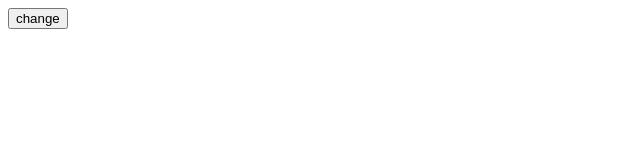
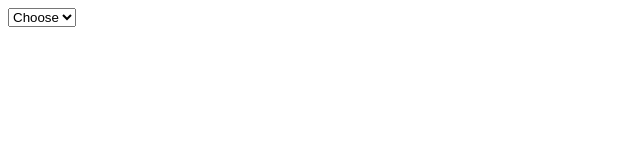
Before and after one commit to MartinFiori/memo-game, a React app: page / in a window 1280 px wide. Shown: the top 160 px of the page, without its empty margins (0-640 px from the left). Built offline with nearby package versions, Linux system fonts and the light colour scheme.

Commit message:
adding selector and styles with webpack

```diff
--- a/package.json
+++ b/package.json
@@ -30,6 +30,8 @@
     "css-loader": "^7.1.2",
     "html-webpack-plugin": "^5.6.0",
     "react-refresh": "^0.14.2",
+    "sass": "^1.77.8",
+    "sass-loader": "^14.2.1",
     "style-loader": "^4.0.0",
     "typescript": "^5.5.3",
     "webpack": "^5.93.0",
--- a/src/App.tsx
+++ b/src/App.tsx
@@ -1,7 +1,5 @@
-import { useState } from "react";
-import logo from './jph.png'
-import "./styles.css";
-import Board from "./Components/Board";
+import Board from "./Components/Board/Board";
+import "./styles.scss";
 
 export default function App() {
   return (
--- /dev/null
+++ b/src/Components/AmountSelector/AmountSelector.tsx
@@ -0,0 +1,20 @@
+interface Props {
+  handleSetAnimals: (amount: number) => void;
+}
+
+export default function AmountSelector({ handleSetAnimals }: Props) {
+  const pairAmount: number[] = [12, 18, 24, 30, 36, 42, 48];
+
+  return (
+    <select onChange={(e) => handleSetAnimals(parseInt(e.target.value))}>
+      <option defaultValue={0} hidden>
+        Choose
+      </option>
+      {pairAmount.map((num) => (
+        <option key={num} value={num / 2}>
+          {num}
+        </option>
+      ))}
+    </select>
+  );
+}
--- /dev/null
+++ b/src/Components/AnimalList/AnimalList.scss
@@ -0,0 +1,4 @@
+.match {
+  opacity: 0;
+  user-select: none;
+}
--- /dev/null
+++ b/src/Components/AnimalList/AnimalList.tsx
@@ -0,0 +1,67 @@
+import { ReactElement, useEffect, useState } from "react";
+import { IAnimal } from "../../types";
+import "./AnimalList.scss";
+
+interface Props {
+  animals: IAnimal[];
+  updateMatchAnimals: (newAnimals: IAnimal[]) => void;
+}
+
+const STATE_PAIR = Object.freeze({
+  IDLE: "IDLE",
+  MATCH: "MATCH",
+  NO_MATCH: "NO_MATCH",
+});
+
+export default function AnimalList({
+  animals,
+  updateMatchAnimals,
+}: Props): ReactElement {
+  const [pair, setPair] = useState<IAnimal[]>([]);
+  const [matches, setMatches] = useState<IAnimal[]>([]);
+
+  useEffect(() => {
+    if (pair.length === 2) {
+      checkItems(pair);
+    }
+  }, [pair]);
+
+  function checkItems(animalsSelected: IAnimal[]): void {
+    const firstAnimal: IAnimal = animalsSelected[0];
+    const secondAnimal: IAnimal = animalsSelected[1];
+    if (firstAnimal.name === secondAnimal.name) {
+      const names = animals.map((el) => el.name);
+      const firstIndex = names.indexOf(firstAnimal.name);
+      const lastIndex = names.lastIndexOf(firstAnimal.name);
+      const newAnimals = animals;
+      newAnimals[firstIndex].match_found = true;
+      newAnimals[lastIndex].match_found = true;
+      setMatches((m) => [...m, newAnimals[firstIndex], newAnimals[lastIndex]]);
+      updateMatchAnimals(newAnimals);
+    } else {
+    }
+
+    setTimeout(() => {
+      setPair([]);
+    }, 10000);
+  }
+
+  function handleSetPairs(animal: IAnimal): void {
+    console.log(animal);
+    setPair((p) => [...p, animal]);
+  }
+
+  return (
+    <div>
+      {animals?.map((animal: IAnimal) => (
+        <p
+          onClick={() => handleSetPairs(animal)}
+          className={`${animal.match_found ? "match" : ""}`}
+          key={animal.id}
+        >
+          {animal.name}
+        </p>
+      ))}
+    </div>
+  );
+}
--- a/src/Components/Board.tsx
+++ /dev/null
@@ -1,24 +0,0 @@
-import { ReactElement, useEffect, useState } from "react";
-import { IAnimal } from "../types";
-import pairGenerator from "../utils/getRandomAnimals";
-
-export default function Board(): ReactElement {
-  const [animals, setAnimals] = useState<IAnimal[]>([]);
-  const data = pairGenerator(10);
-  useEffect(() => {
-    if (animals.length) handleSetAnimals();
-  }, []);
-
-  function handleSetAnimals() {
-    setAnimals(data);
-  }
-
-  return (
-    <div>
-      <button onClick={handleSetAnimals}>change</button>
-      {animals?.map((animal) => (
-        <p key={animal.id}>{animal.name}</p>
-      ))}
-    </div>
-  );
-}
--- /dev/null
+++ b/src/Components/Board/Board.tsx
@@ -0,0 +1,25 @@
+import { ReactElement, useState } from "react";
+import { IAnimal } from "../../types";
+import pairGenerator from "../../utils/getRandomAnimals";
+import AmountSelector from "../AmountSelector/AmountSelector";
+import AnimalList from "../AnimalList/AnimalList";
+
+export default function Board(): ReactElement {
+  const [animals, setAnimals] = useState<IAnimal[]>([]);
+
+  function updateMatchAnimals(newAnimals: IAnimal[]): void {
+    setAnimals(newAnimals);
+  }
+
+  function handleSetAnimals(amount: number): void {
+    const data = pairGenerator(amount);
+    setAnimals(data);
+  }
+
+  return (
+    <div>
+      <AmountSelector handleSetAnimals={handleSetAnimals} />
+      <AnimalList animals={animals} updateMatchAnimals={updateMatchAnimals} />
+    </div>
+  );
+}
--- a/src/types/index.ts
+++ b/src/types/index.ts
@@ -1,5 +1,5 @@
 export interface IAnimal {
   id: number;
   name: string;
-  id_match: number;
+  match_found: boolean;
 }
--- a/src/utils/getRandomAnimals.tsx
+++ b/src/utils/getRandomAnimals.tsx
@@ -39,8 +39,8 @@ export default function pairGenerator(amount: number): IAnimal[] {
     const animal = selectedAmountOfAnimals[i];
     const id1 = i;
     const id2 = i + amount;
-    pairs[id1] = { id: id1, name: animal, id_match: id2 };
-    pairs[id2] = { id: i + amount, name: animal, id_match: id1 };
+    pairs[id1] = { id: id1, name: animal, match_fount: false };
+    pairs[id2] = { id: i + amount, name: animal, match_fount: false };
   }
 
   const sortedPairs = randomSort(pairs) as IAnimal[];
--- a/webpack/webpack.common.js
+++ b/webpack/webpack.common.js
@@ -23,6 +23,10 @@ module.exports = {
         use: ["style-loader", "css-loader"],
       },
       {
+        test: /\.s[ac]ss$/i,
+        use: ["style-loader", "css-loader", "sass-loader"],
+      },
+      {
         test: /\.(woff(2)?|eot|ttf|otf|svg)$/i,
         type: "asset/inline",
       },
```
Also changed, not shown: src/Components/Board/Board.module.scss (added), src/styles.scss (renamed from src/styles.css), 1 other file (tests, documents, lock files or other folders).
